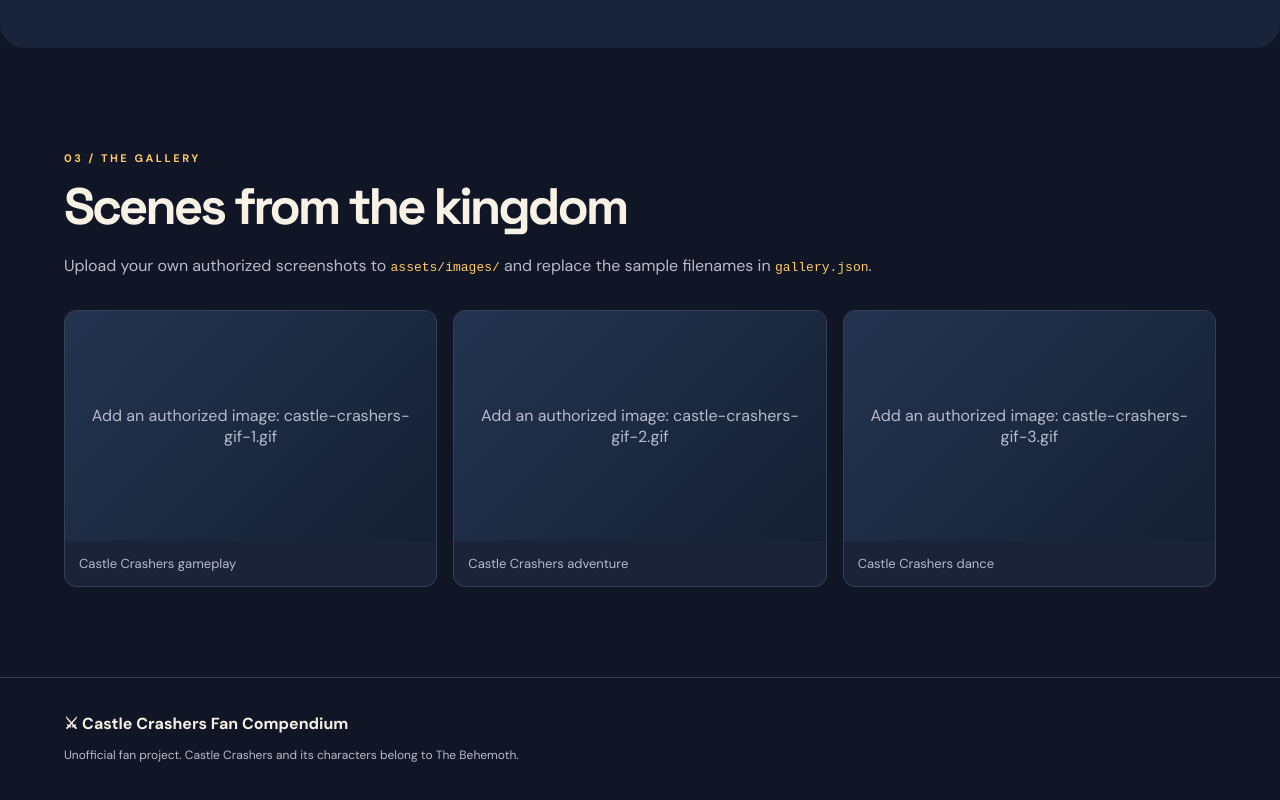
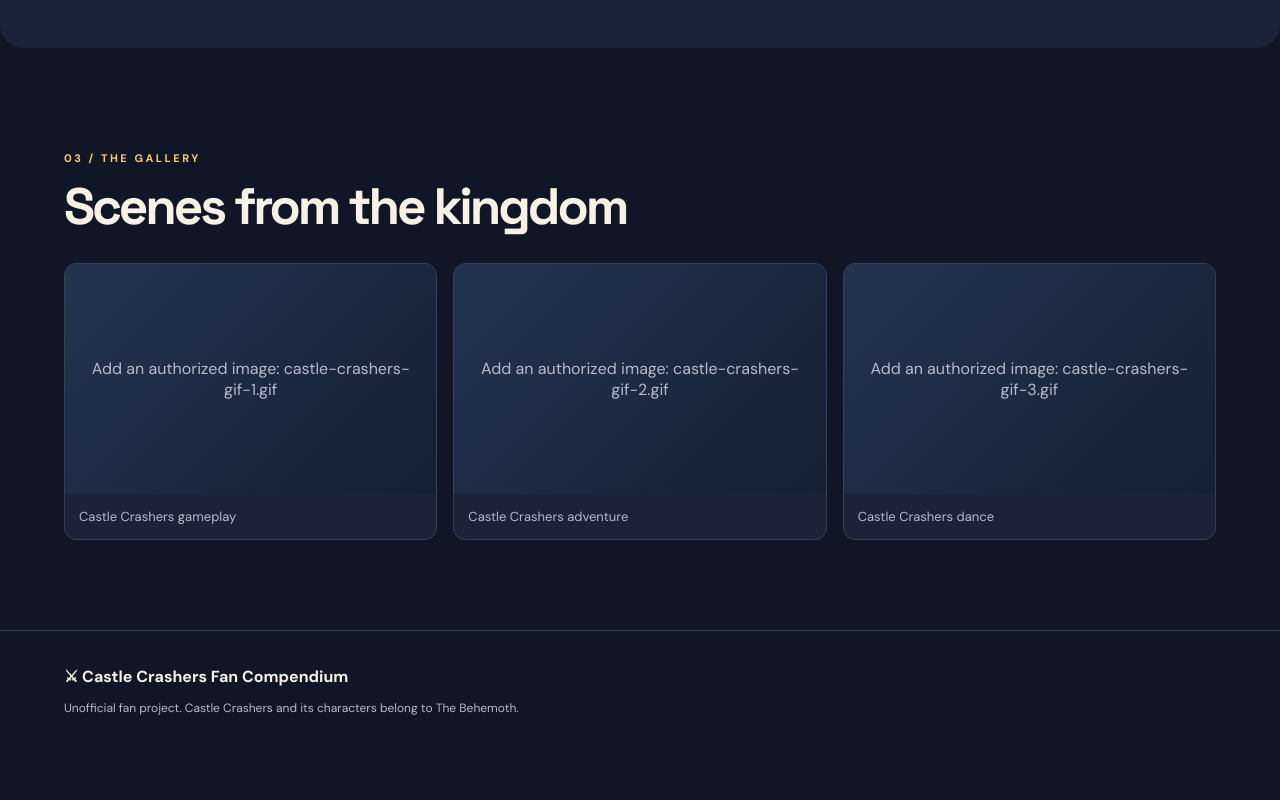
Before and after one commit to throwawaywillyp855-debug/castle-crashers-compendium, a plain HTML site: page index.html in a window 1280 px wide. Shown: the part 4449-5249 px from the top of the page. After the commit the page ends 5215 px from the top, so only its background shows below. Drawn offline with Linux system fonts and the light colour scheme.

Commit message:
Update index.html

```diff
--- a/index.html
+++ b/index.html
@@ -295,13 +295,6 @@
             Scenes from the kingdom
         </h2>
 
-        <p>
-            Upload your own authorized screenshots to
-            <code>assets/images/</code>
-            and replace the sample filenames in
-            <code>gallery.json</code>.
-        </p>
-
 
         <div
             id="gallery-grid"
```
